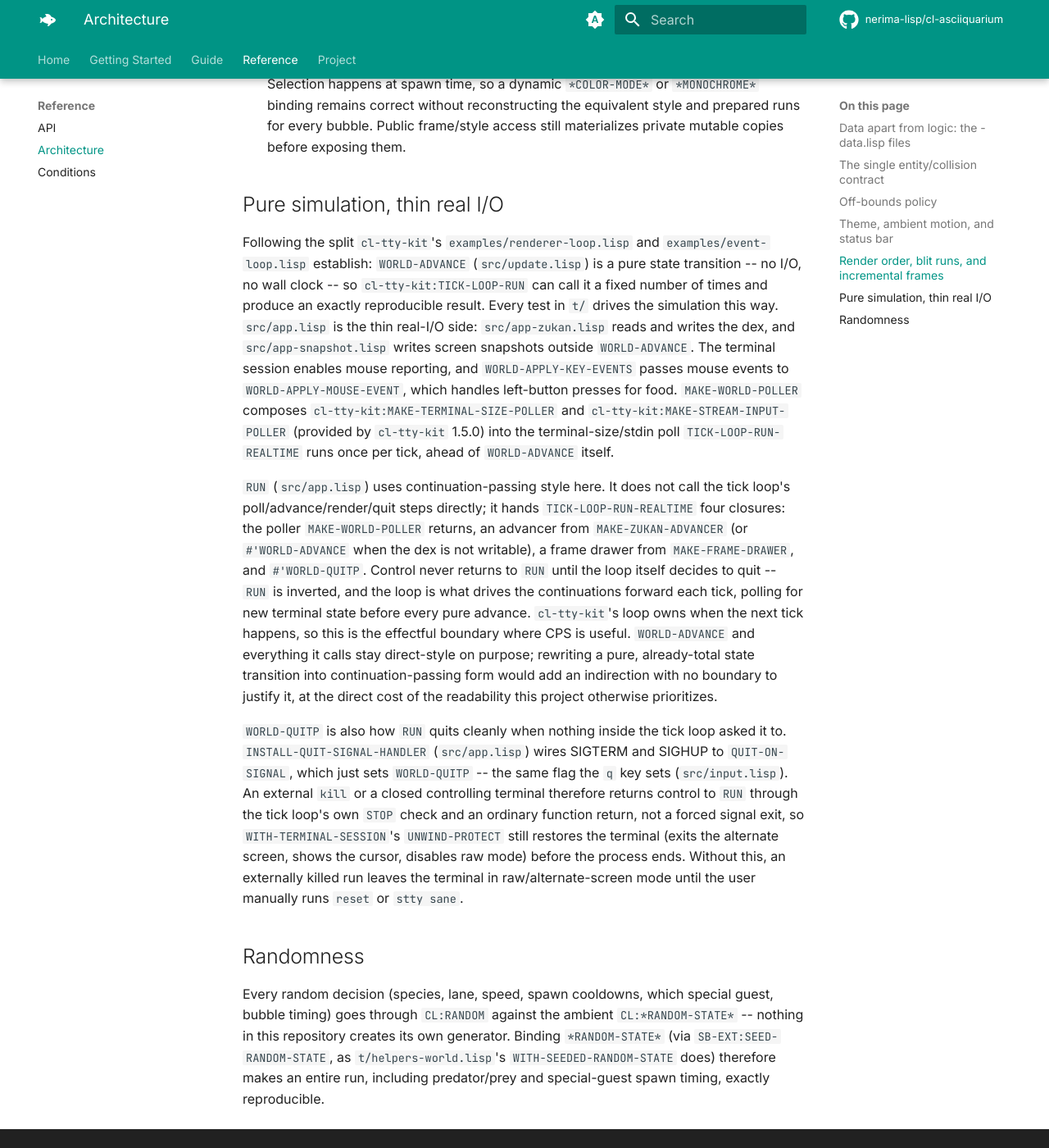
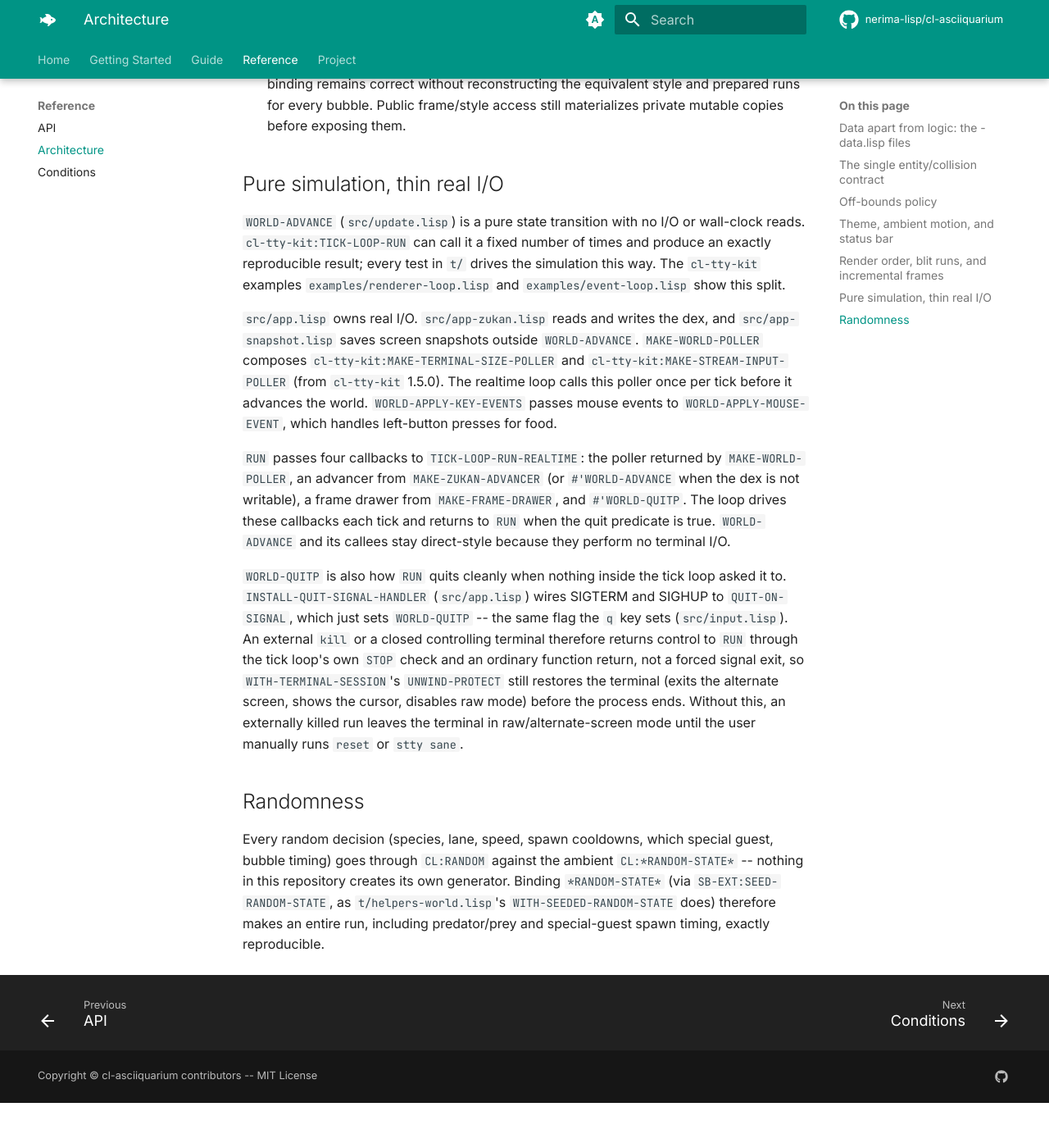
Before and after one commit to nerima-lisp/cl-asciiquarium, an MkDocs documentation site: the page built from docs/src/reference/architecture.md, in a window 1280 px wide and 1400 px high, scrolled down 6180 px. Shown: the whole window at 82% size. Built offline with MkDocs 1.6.1 and Material for MkDocs 9.7.7, drawn with Linux system fonts in a browser that asks for light colours; comment, search, counter and statistics services are not loaded; after the commit the page ends 7525 px from its top, so only the background shows below that; some of the changed text lies outside the part shown.

Commit message:
docs: clarify project scope and realtime loop

```diff
--- a/docs/src/reference/architecture.md
+++ b/docs/src/reference/architecture.md
@@ -112,7 +112,7 @@ for its death animation while its children must go. The tentacle and the ink
 are transient kinds, so a redraw clears them while the octopus stays; the
 octopus finds them `REMOVEP`, peeks again, and forgets them.
 
-Four of those factories -- `MAKE-SHIP`, `MAKE-DUCK-LINE`, `MAKE-DOLPHIN`, and
+Four guest factories -- `MAKE-SHIP`, `MAKE-DUCK-LINE`, `MAKE-DOLPHIN`, and
 `MAKE-SEA-MONSTER` (`src/art-guests.lisp`) -- share a further, more specific
 shape on top of `CREATURE` itself: each enters `WORLD` fully off-screen on one
 edge, crosses it via `OFF-SCREEN-ENTRY`, and despawns past the other, differing
@@ -280,35 +280,26 @@ previous call:
 
 ## Pure simulation, thin real I/O
 
-Following the split `cl-tty-kit`'s `examples/renderer-loop.lisp` and
-`examples/event-loop.lisp` establish: `WORLD-ADVANCE` (`src/update.lisp`) is
-a pure state transition -- no I/O, no wall clock -- so
-`cl-tty-kit:TICK-LOOP-RUN` can call it a fixed number of times and produce an
-exactly reproducible result. Every test in `t/` drives the simulation this
-way. `src/app.lisp` is the thin real-I/O side: `src/app-zukan.lisp` reads and
-writes the dex, and `src/app-snapshot.lisp` writes screen snapshots outside
-`WORLD-ADVANCE`. The terminal session enables mouse reporting, and
+`WORLD-ADVANCE` (`src/update.lisp`) is a pure state transition with no I/O or
+wall-clock reads. `cl-tty-kit:TICK-LOOP-RUN` can call it a fixed number of
+times and produce an exactly reproducible result; every test in `t/` drives
+the simulation this way. The `cl-tty-kit` examples
+`examples/renderer-loop.lisp` and `examples/event-loop.lisp` show this split.
+
+`src/app.lisp` owns real I/O. `src/app-zukan.lisp` reads and writes the dex,
+and `src/app-snapshot.lisp` saves screen snapshots outside `WORLD-ADVANCE`.
+`MAKE-WORLD-POLLER` composes `cl-tty-kit:MAKE-TERMINAL-SIZE-POLLER` and
+`cl-tty-kit:MAKE-STREAM-INPUT-POLLER` (from `cl-tty-kit` 1.5.0). The realtime
+loop calls this poller once per tick before it advances the world.
 `WORLD-APPLY-KEY-EVENTS` passes mouse events to `WORLD-APPLY-MOUSE-EVENT`,
-which handles left-button presses for food. `MAKE-WORLD-POLLER` composes
-`cl-tty-kit:MAKE-TERMINAL-SIZE-POLLER` and `cl-tty-kit:MAKE-STREAM-INPUT-POLLER`
-(provided by `cl-tty-kit` 1.5.0) into the terminal-size/stdin poll
-`TICK-LOOP-RUN-REALTIME` runs once per tick, ahead of `WORLD-ADVANCE` itself.
+which handles left-button presses for food.
 
-`RUN` (`src/app.lisp`) uses continuation-passing style here. It does not call
-the tick loop's poll/advance/render/quit steps directly; it hands
-`TICK-LOOP-RUN-REALTIME` four closures: the poller `MAKE-WORLD-POLLER`
-returns, an advancer from `MAKE-ZUKAN-ADVANCER` (or `#'WORLD-ADVANCE` when the
-dex is not writable), a frame drawer from `MAKE-FRAME-DRAWER`, and
-`#'WORLD-QUITP`. Control never
-returns to `RUN` until the loop itself decides to quit -- `RUN` is inverted,
-and the loop is what drives the continuations forward each tick, polling for
-new terminal state before every pure advance. `cl-tty-kit`'s loop owns when
-the next tick happens, so this is the effectful boundary where CPS is useful.
-`WORLD-ADVANCE` and everything it calls stay direct-style on purpose;
-rewriting a pure, already-total state transition into continuation-passing
-form would add an
-indirection with no boundary to justify it, at the direct cost of the
-readability this project otherwise prioritizes.
+`RUN` passes four callbacks to `TICK-LOOP-RUN-REALTIME`: the poller returned
+by `MAKE-WORLD-POLLER`, an advancer from `MAKE-ZUKAN-ADVANCER` (or
+`#'WORLD-ADVANCE` when the dex is not writable), a frame drawer from
+`MAKE-FRAME-DRAWER`, and `#'WORLD-QUITP`. The loop drives these callbacks each
+tick and returns to `RUN` when the quit predicate is true. `WORLD-ADVANCE`
+and its callees stay direct-style because they perform no terminal I/O.
 
 `WORLD-QUITP` is also how `RUN` quits cleanly when nothing inside the tick
 loop asked it to. `INSTALL-QUIT-SIGNAL-HANDLER` (`src/app.lisp`) wires
```
Also changed, not shown: docs/src/project/roadmap.md (+7 -13 lines).
